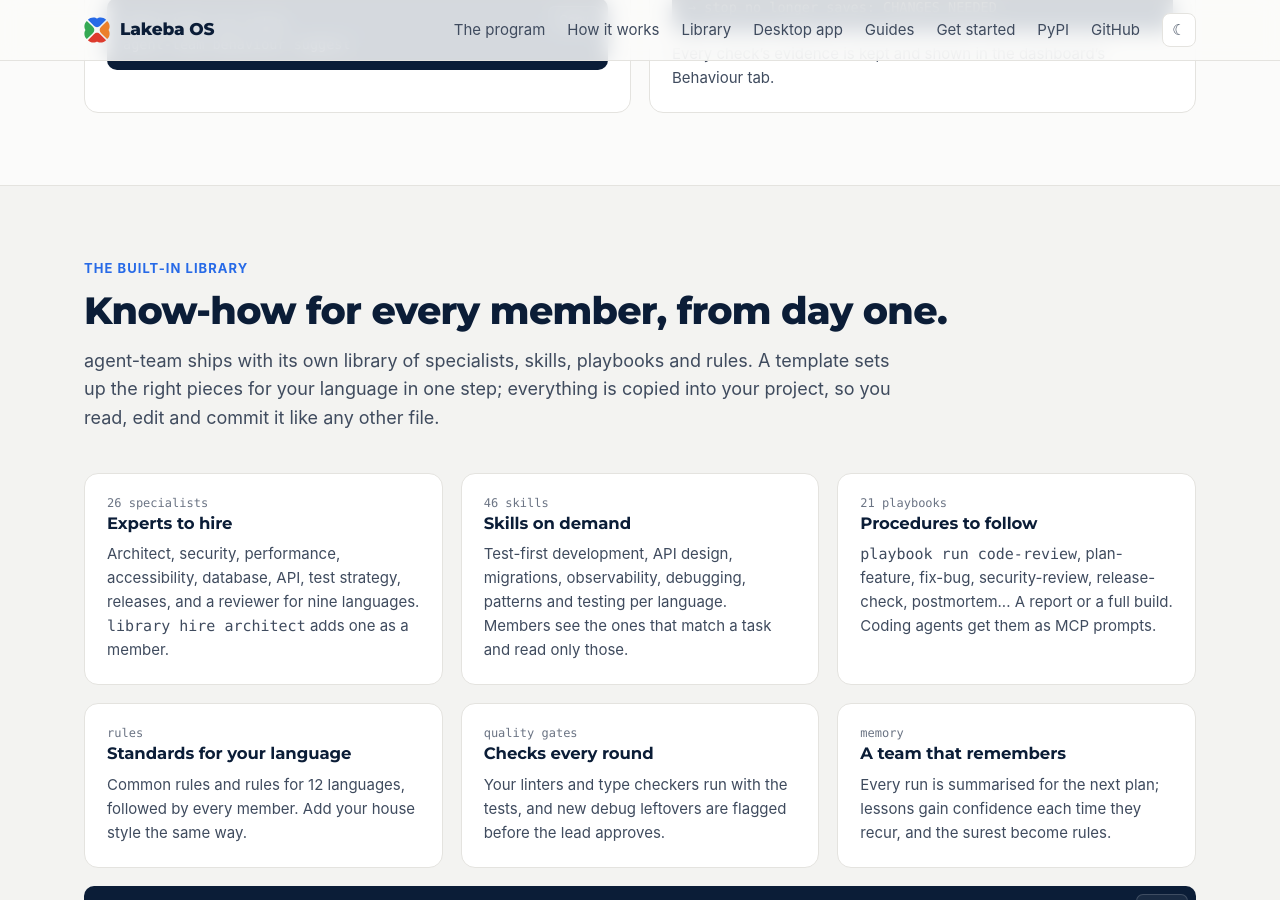
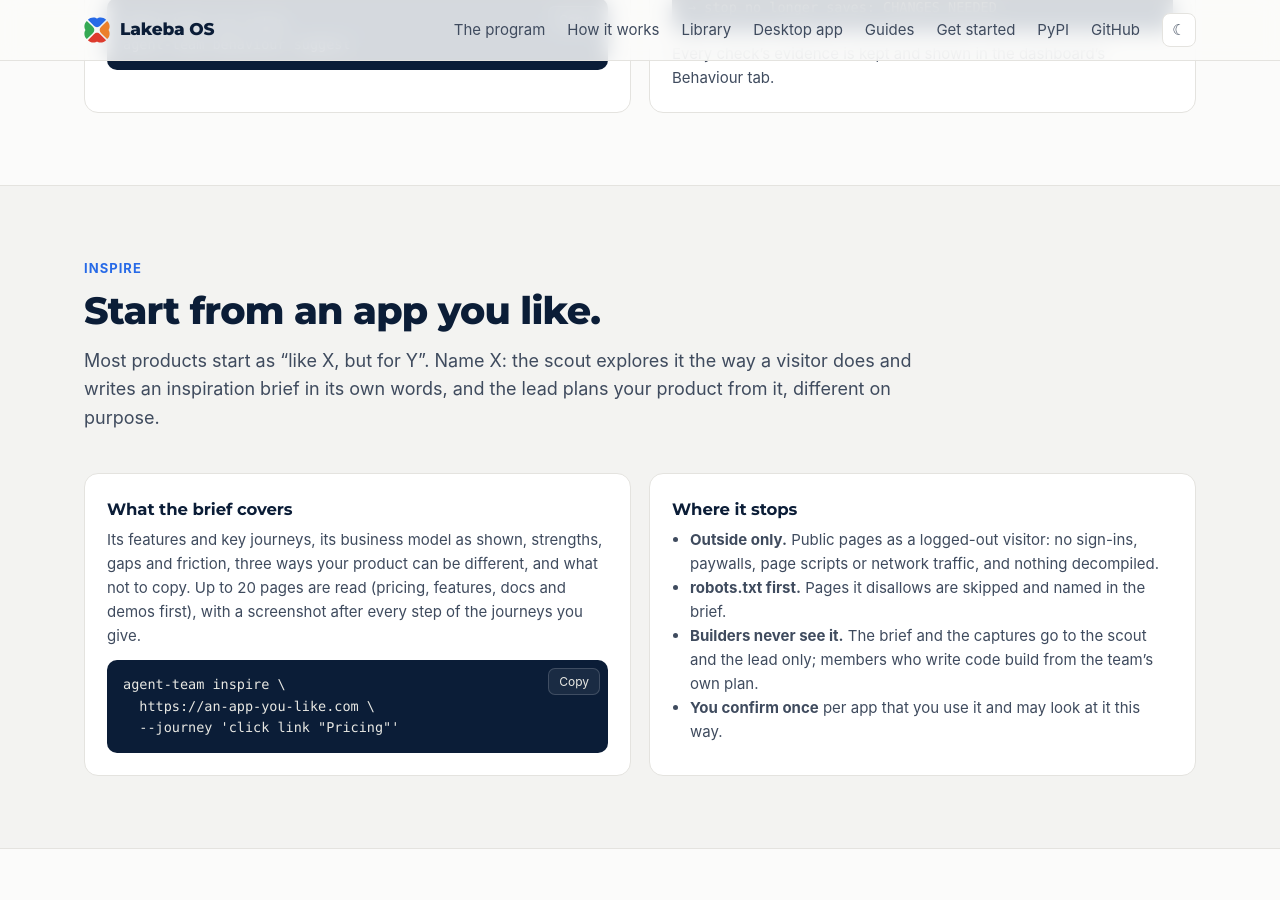
Before and after one commit to lakeba/agent-team, a Jekyll site: the page built from docs/index.html, in a window 1280 px wide and 900 px high, scrolled down 4879 px. Built offline with Jekyll 4.4.1, drawn with Linux system fonts in a browser that asks for light colours.

Commit message:
Website: Inspire, start from an app you like
A section after behaviour checks: what the brief covers, the command, and where it stops
(outside only, robots.txt first, builders never see it, the founder confirms once). The
sections after it swap their background so the striping still alternates.

Co-Authored-By: Claude Opus 5.5 <noreply@anthropic.com>

```diff
--- a/docs/index.html
+++ b/docs/index.html
@@ -189,7 +189,32 @@ First difference: screen line 3:
   </div>
 </section>
 
-<section class="alt" id="library">
+<section class="alt" id="inspire">
+  <div class="wrap">
+    <p class="eyebrow">Inspire</p>
+    <h2 class="title">Start from an app you like.</h2>
+    <p class="intro">Most products start as “like X, but for Y”. Name X: the scout explores it the way a visitor
+      does and writes an inspiration brief in its own words, and the lead plans your product from it, different on purpose.</p>
+    <div class="grid g2">
+      <div class="card"><h3>What the brief covers</h3>
+        <p>Its features and key journeys, its business model as shown, strengths, gaps and friction, three ways your
+          product can be different, and what not to copy. Up to 20 pages are read (pricing, features, docs and demos first),
+          with a screenshot after every step of the journeys you give.</p>
+        <div class="code"><button class="copy" type="button" data-copy="agent-team inspire https://an-app-you-like.com --journey 'click link &quot;Pricing&quot;'">Copy</button>agent-team inspire \
+  https://an-app-you-like.com \
+  --journey 'click link "Pricing"'</div></div>
+      <div class="card"><h3>Where it stops</h3>
+        <ul style="margin:0;padding-left:18px;color:var(--ink-2);font-size:15px;line-height:1.6">
+          <li><b>Outside only.</b> Public pages as a logged-out visitor: no sign-ins, paywalls, page scripts or network traffic, and nothing decompiled.</li>
+          <li><b>robots.txt first.</b> Pages it disallows are skipped and named in the brief.</li>
+          <li><b>Builders never see it.</b> The brief and the captures go to the scout and the lead only; members who write code build from the team’s own plan.</li>
+          <li><b>You confirm once</b> per app that you use it and may look at it this way.</li>
+        </ul></div>
+    </div>
+  </div>
+</section>
+
+<section id="library">
   <div class="wrap">
     <p class="eyebrow">The built-in library</p>
     <h2 class="title">Know-how for every member, from day one.</h2>
@@ -219,7 +244,7 @@ agent-team playbook run code-review "src/export"</div>
   </div>
 </section>
 
-<section id="rules">
+<section class="alt" id="rules">
   <div class="wrap">
     <p class="eyebrow">Guardrails</p>
     <h2 class="title">Rules in code, not in prompts.</h2>
@@ -254,7 +279,7 @@ agent-team playbook run code-review "src/export"</div>
   </div>
 </section>
 
-<section class="alt" id="models">
+<section id="models">
   <div class="wrap">
     <p class="eyebrow">Any model, any machine</p>
     <h2 class="title">Mix Claude, local models and your own hardware.</h2>
@@ -270,7 +295,7 @@ agent-team playbook run code-review "src/export"</div>
   </div>
 </section>
 
-<section id="dashboard">
+<section class="alt" id="dashboard">
   <div class="wrap">
     <p class="eyebrow">The dashboard</p>
     <h2 class="title">See everything. Change anything. Approve with a click.</h2>
@@ -300,7 +325,7 @@ agent-team playbook run code-review "src/export"</div>
   </div>
 </section>
 
-<section class="alt" id="desktop">
+<section id="desktop">
   <div class="wrap">
     <p class="eyebrow">The desktop app</p>
     <h2 class="title">Your team and Claude, in one app.</h2>
@@ -342,7 +367,7 @@ agent-team playbook run code-review "src/export"</div>
   </div>
 </section>
 
-<section id="claude-code">
+<section class="alt" id="claude-code">
   <div class="wrap">
     <p class="eyebrow">Claude Code, Codex, Cursor</p>
     <h2 class="title">Drive the team from your coding agent.</h2>
@@ -366,7 +391,7 @@ agent-team playbook run code-review "src/export"</div>
   </div>
 </section>
 
-<section class="alt" id="start">
+<section id="start">
   <div class="wrap">
     <p class="eyebrow">Get started</p>
     <h2 class="title">Start your MVP.</h2>
@@ -402,7 +427,7 @@ agent-team ui</div></div>
   </div>
 </section>
 
-<section id="faq">
+<section class="alt" id="faq">
   <div class="wrap">
     <p class="eyebrow">Questions</p>
     <h2 class="title">Frequently asked</h2>
@@ -421,7 +446,7 @@ agent-team ui</div></div>
   </div>
 </section>
 
-<section class="alt" id="lakeba">
+<section id="lakeba">
   <div class="wrap about">
     <img class="mark" src="{{ '/assets/brand/lakeba-mark.svg' | relative_url }}" alt="Lakeba" width="160" height="160">
     <div>
```
